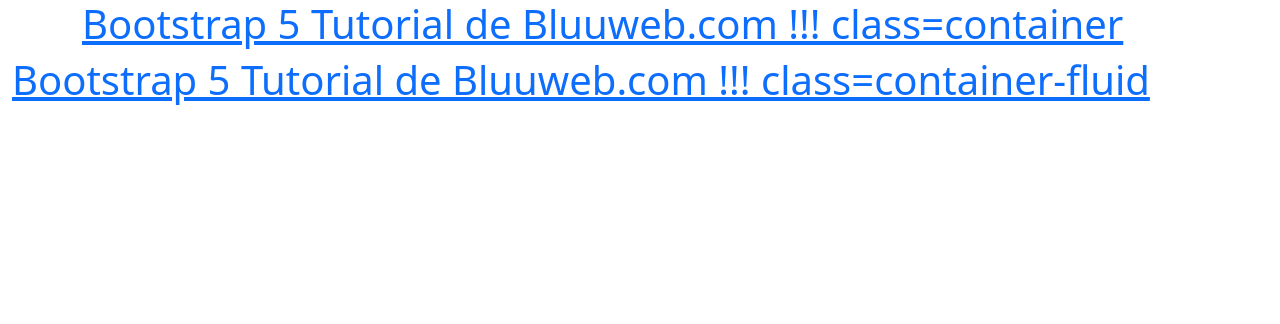
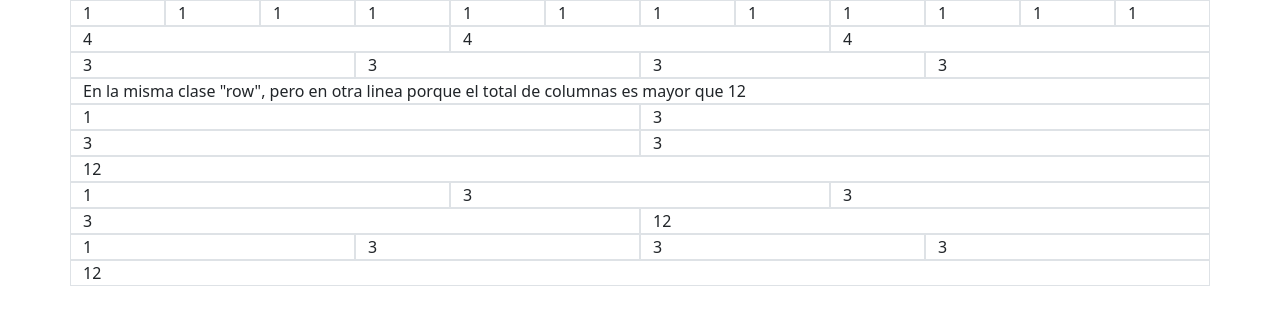
Before and after one commit to josetibaui/Bluuweb_CursoBootstrap5, a plain HTML site: page index.html in a window 1280 px wide. Drawn offline with nearby package versions, Linux system fonts and the light colour scheme.

Commit message:
Terminado pruebas de grid reponsive

```diff
--- a/index.html
+++ b/index.html
@@ -1,25 +1,67 @@
 <!DOCTYPE html>
-<html lang="e2">
+<html lang="en">
 <head>
     <meta charset="UTF-8">
     <meta http-equiv="X-UA-Compatible" content="IE=edge">
-    <meta name="viewport" content="width=h1, initial-scale=1.0">
-    <title>Bootstrap 5</title>
-    <!-- CSS only -->
+    <meta name="viewport" content="width=device-width, initial-scale=1.0">
+    <title>Bootstrap 5. Grid</title>
     <link href="https://cdn.jsdelivr.net/npm/bootstrap@5.2.1/dist/css/bootstrap.min.css" rel="stylesheet" integrity="sha384-iYQeCzEYFbKjA/T2uDLTpkwGzCiq6soy8tYaI1GyVh/UjpbCx/TYkiZhlZB6+fzT" crossorigin="anonymous">
 </head>
 <body>
     <div class="container">
-        <h1>
-            <a href="https://www.youtube.com/watch?v=1kNwZbRiVcQ">Bootstrap 5 Tutorial de Bluuweb.com !!! class=container</a>
-        </h1>
+        <div class="row">
+            <div class="col-1 border">1</div>
+            <div class="col-1 border">1</div>
+            <div class="col-1 border">1</div>
+            <div class="col-1 border">1</div>
+            <div class="col-1 border">1</div>
+            <div class="col-1 border">1</div>
+            <div class="col-1 border">1</div>
+            <div class="col-1 border">1</div>
+            <div class="col-1 border">1</div>
+            <div class="col-1 border">1</div>
+            <div class="col-1 border">1</div>
+            <div class="col-1 border">1</div>
+        </div>
+
+        <div class="row">
+            <div class="col-4 border">4</div>
+            <div class="col-4 border">4</div>
+            <div class="col-4 border">4</div>
+        </div>
+
+        <div class="row">
+            <div class="col-3 border">3</div>
+            <div class="col-3 border">3</div>
+            <div class="col-3 border">3</div>
+            <div class="col-3 border">3</div>
+            <div class="col-12 border">En la misma clase "row", pero en otra linea porque el total de columnas es mayor que 12</div>
+        </div>
+
+        <div class="row">
+            <div class="col-12 col-sm-6 border">1</div>
+            <div class="col-12 col-sm-6 border">3</div>
+            <div class="col-12 col-sm-6 border">3</div>
+            <div class="col-12 col-sm-6 border">3</div>
+            <div class="col-12 border">12</div>
+        </div>
+
+        <div class="row">
+            <div class="col-12 col-sm-6 col-md-4 border">1</div>
+            <div class="col-12 col-sm-6 col-md-4 border">3</div>
+            <div class="col-12 col-sm-6 col-md-4 border">3</div>
+            <div class="col-12 col-sm-6 col-md-6 border">3</div>
+            <div class="col-12 col-md-6  border">12</div>
+        </div>
+
+
+        <div class="row">
+            <div class="col-12 col-sm-6 col-md-4 col-lg-3 border">1</div>
+            <div class="col-12 col-sm-6 col-md-4 col-lg-3 border">3</div>
+            <div class="col-12 col-sm-6 col-md-4 col-lg-3 border">3</div>
+            <div class="col-12 col-sm-6 col-md-6 col-lg-3 border">3</div>
+            <div class="col-12 col-md-6 col-lg-12 border">12</div>
+        </div>
     </div>
-    <div class="container-fluid">
-        <h1>
-            <a href="https://www.youtube.com/watch?v=1kNwZbRiVcQ">Bootstrap 5 Tutorial de Bluuweb.com !!! class=container-fluid</a>
-        </h1>
-    </div>
-    <!-- JavaScript Bundle with Popper -->
-<script src="https://cdn.jsdelivr.net/npm/bootstrap@5.2.1/dist/js/bootstrap.bundle.min.js" integrity="sha384-u1OknCvxWvY5kfmNBILK2hRnQC3Pr17a+RTT6rIHI7NnikvbZlHgTPOOmMi466C8" crossorigin="anonymous"></script>
 </body>
 </html>
```
Also changed, not shown: index_00.html (added, +25 -0 lines).
